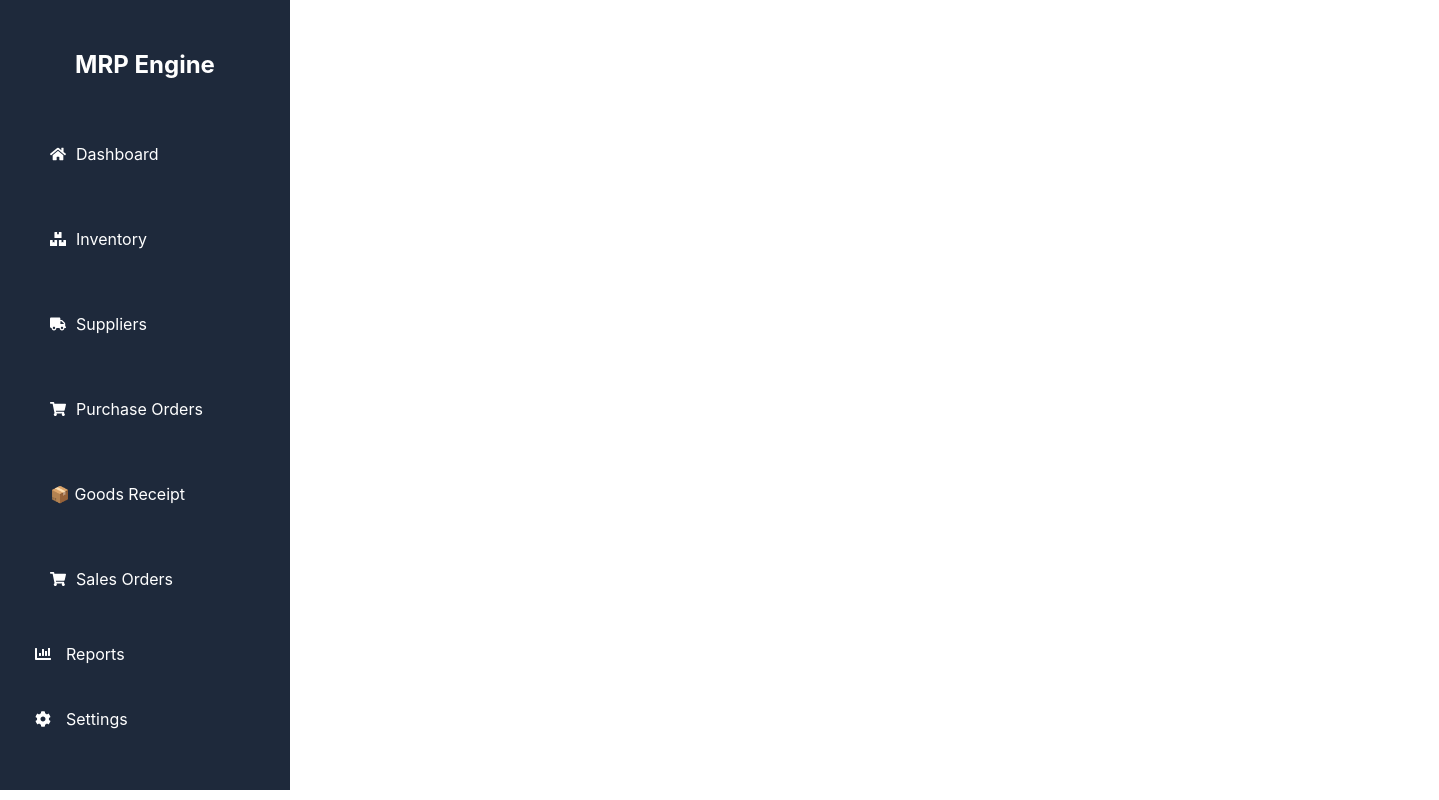
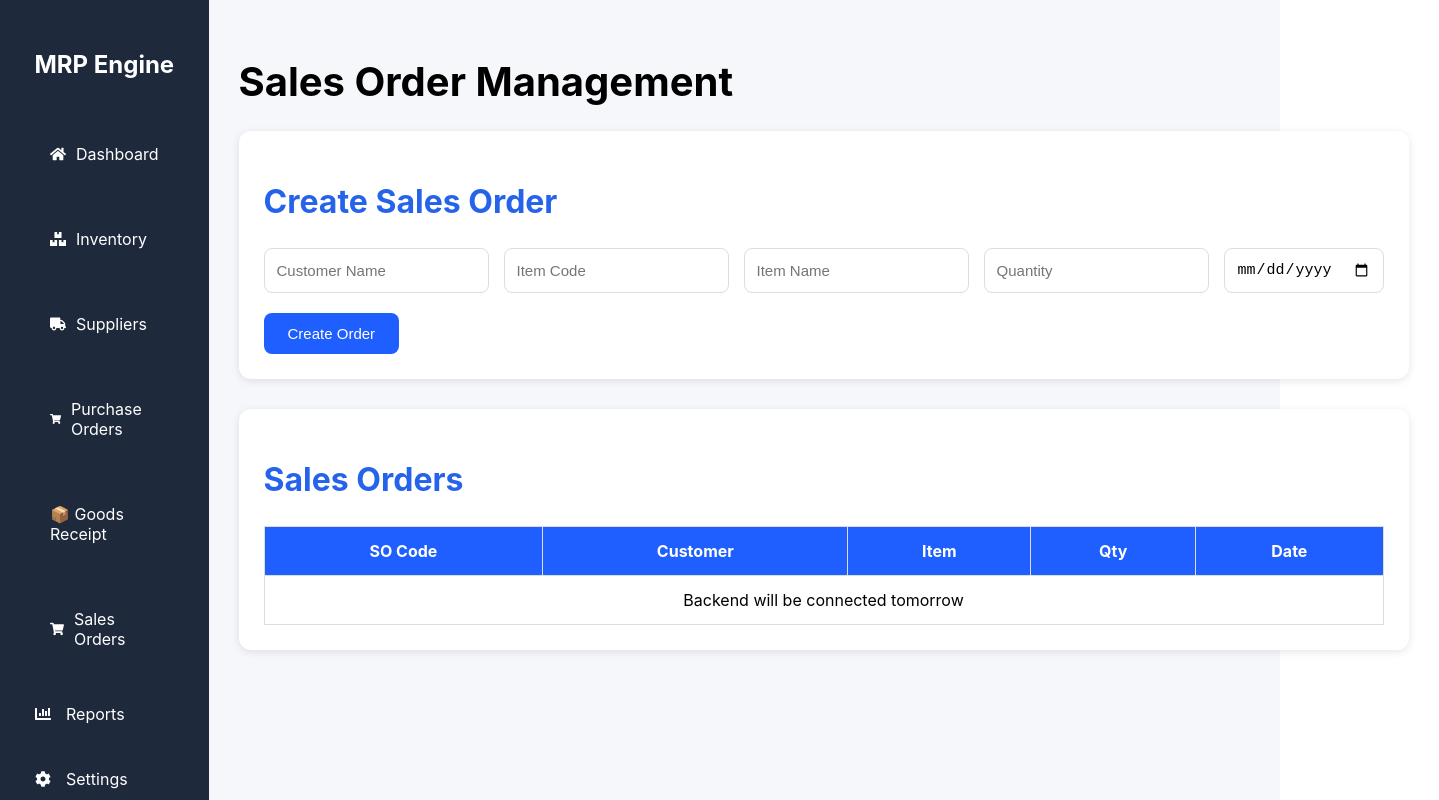
Before and after one commit to divyarathod3/enterprise-mrp-engine, a React (Create React App) app in the folder frontend/: page /sales-orders in a window 1280 px wide. Shown: the top 800 px of the page, 1439 px wide, since content can reach past the window. Built offline with nearby package versions, Linux system fonts and the light colour scheme.

Commit message:
Added Sales Order frontend module

```diff
--- a/frontend/src/pages/SalesOrderPage.jsx
+++ b/frontend/src/pages/SalesOrderPage.jsx
@@ -1,19 +1,109 @@
+import React, { useState } from "react";
 import Sidebar from "../components/Sidebar";
-import AddSalesOrderForm from "../components/AddSalesOrderForm";
-import SalesOrderTable from "../components/SalesOrderTable";
 import "../styles/SalesOrderPage.css";
 
 function SalesOrderPage() {
+  const [form, setForm] = useState({
+    customerName: "",
+    itemCode: "",
+    itemName: "",
+    quantity: "",
+    orderDate: "",
+  });
+
+  const handleChange = (e) => {
+    setForm({
+      ...form,
+      [e.target.name]: e.target.value,
+    });
+  };
+
+  const handleSubmit = (e) => {
+    e.preventDefault();
+    alert("Backend will be connected tomorrow.");
+  };
+
   return (
     <div className="dashboard-container">
       <Sidebar />
 
       <div className="dashboard-content">
-        <h1>Sales Order Management</h1>
+        <h1 className="page-title">Sales Order Management</h1>
 
-        <AddSalesOrderForm />
+        <div className="card">
+          <h2>Create Sales Order</h2>
 
-        <SalesOrderTable />
+          <form onSubmit={handleSubmit}>
+            <div className="form-grid">
+              <input
+                type="text"
+                name="customerName"
+                placeholder="Customer Name"
+                value={form.customerName}
+                onChange={handleChange}
+              />
+
+              <input
+                type="text"
+                name="itemCode"
+                placeholder="Item Code"
+                value={form.itemCode}
+                onChange={handleChange}
+              />
+
+              <input
+                type="text"
+                name="itemName"
+                placeholder="Item Name"
+                value={form.itemName}
+                onChange={handleChange}
+              />
+
+              <input
+                type="number"
+                name="quantity"
+                placeholder="Quantity"
+                value={form.quantity}
+                onChange={handleChange}
+              />
+
+              <input
+                type="date"
+                name="orderDate"
+                value={form.orderDate}
+                onChange={handleChange}
+              />
+            </div>
+
+            <button className="btn-primary">
+              Create Order
+            </button>
+          </form>
+        </div>
+
+        <div className="card">
+          <h2>Sales Orders</h2>
+
+          <table className="data-table">
+            <thead>
+              <tr>
+                <th>SO Code</th>
+                <th>Customer</th>
+                <th>Item</th>
+                <th>Qty</th>
+                <th>Date</th>
+              </tr>
+            </thead>
+
+            <tbody>
+              <tr>
+                <td colSpan="5" style={{ textAlign: "center" }}>
+                  Backend will be connected tomorrow
+                </td>
+              </tr>
+            </tbody>
+          </table>
+        </div>
       </div>
     </div>
   );
--- a/frontend/src/styles/SalesOrderPage.css
+++ b/frontend/src/styles/SalesOrderPage.css
@@ -1,7 +1,70 @@
-.form-card,
-.table-card {
-  background: white;
-  padding: 25px;
-  margin-top: 20px;
-  border-radius: 10px;
+.dashboard-container{
+    display:flex;
+    min-height:100vh;
+    background:#f5f7fb;
 }
+
+.dashboard-content{
+    flex:1;
+    padding:30px;
+}
+
+.page-title{
+    font-size:40px;
+    font-weight:700;
+    margin-bottom:25px;
+}
+
+.card{
+    background:white;
+    padding:25px;
+    border-radius:12px;
+    box-shadow:0 2px 8px rgba(0,0,0,.1);
+    margin-bottom:30px;
+}
+
+.form-grid{
+    display:grid;
+    grid-template-columns:repeat(5,1fr);
+    gap:15px;
+    margin-top:20px;
+}
+
+.form-grid input{
+    padding:12px;
+    border:1px solid #ddd;
+    border-radius:8px;
+    font-size:15px;
+}
+
+.btn-primary{
+    margin-top:20px;
+    background:#1f5eff;
+    color:white;
+    border:none;
+    padding:12px 24px;
+    border-radius:8px;
+    cursor:pointer;
+    font-size:15px;
+}
+
+.btn-primary:hover{
+    background:#1748c6;
+}
+
+.data-table{
+    width:100%;
+    border-collapse:collapse;
+    margin-top:20px;
+}
+
+.data-table th{
+    background:#1f5eff;
+    color:white;
+    padding:14px;
+}
+
+.data-table td{
+    padding:14px;
+    border:1px solid #ddd;
+}
```
Also changed, not shown: 1 other file (tests, documents, lock files or other folders).
